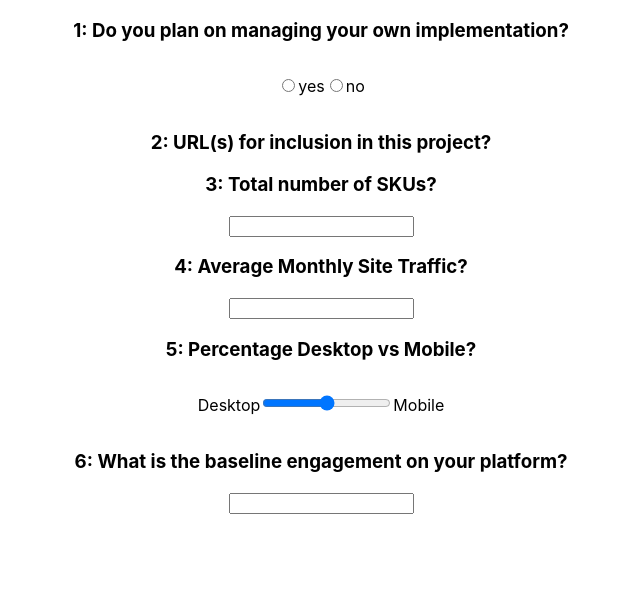
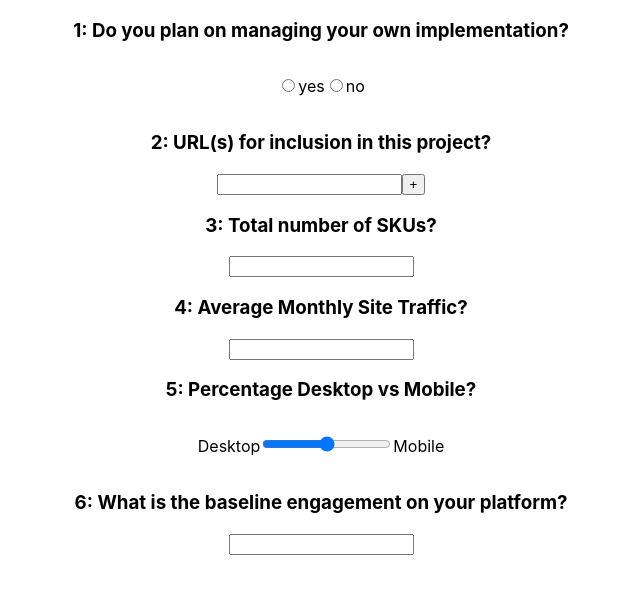
Before and after one commit to natesena/iguide, a React (Create React App) app: page / in a window 1280 px wide. Shown: the top 594 px of the page, without its empty margins (319-959 px from the left). Built offline with nearby package versions, Linux system fonts and the light colour scheme.

Commit message:
adjusting keys to be uuids

```diff
--- a/package.json
+++ b/package.json
@@ -10,6 +10,7 @@
     "react-code-blocks": "0.0.9-0",
     "react-dom": "^17.0.2",
     "react-scripts": "4.0.3",
+    "uuid": "^8.3.2",
     "web-vitals": "^1.1.2"
   },
   "scripts": {
--- a/src/components/implementationQuestion.js
+++ b/src/components/implementationQuestion.js
@@ -1,29 +1,44 @@
 import React, { useState } from "react";
+import { v4 as uuidv4 } from "uuid";
 
 function Question(props) {
   const [count, setCount] = useState([""]);
+
   var answerInput;
-  console.log("props: ", props);
   if (props.data.answerType === "input") {
     if (props.data.answerLimit === "none") {
-      answerInput = (
-        <div>
-          {[...count].map((x, i) => {
-            <div>
-              <input></input>
-              <button onClick={() => setCount(...count, "")}>+</button>
-            </div>;
-          })}
-        </div>
-      );
+      const inputs = count.map((x, i) => {
+        const uuidKey = uuidv4();
+        return (
+          <div key={uuidKey}>
+            <input
+              value={x}
+              onChange={(e) => {
+                let updatedInputs = count.map((value, index) => {
+                  console.log("index: ", index, " i: ", i);
+                  return (index = i ? e.target.value : "blah");
+                });
+                setCount(updatedInputs);
+              }}
+            />
+            {
+              (i = count.length ? (
+                <button onClick={() => setCount([...count, ""])}>+</button>
+              ) : null)
+            }
+          </div>
+        );
+      });
+
+      answerInput = <div>{inputs}</div>;
     } else {
-      answerInput = <input></input>;
+      answerInput = <input />;
     }
   } else if (props.data.answerType === "radio") {
     answerInput = (
       <div>
         {[...props.data.answers].map((value, i) => (
-          <div style={{ display: "inline-block" }}>
+          <div style={{ display: "inline-block" }} key={i}>
             <input
               style={{ display: "inline-block" }}
               type="radio"
--- a/src/components/implementationQuestionnaire.js
+++ b/src/components/implementationQuestionnaire.js
@@ -1,15 +1,20 @@
 import React from "react";
 import Question from "./implementationQuestion";
 import { Questions } from "../static/Questions";
+import { v4 as uuidv4 } from "uuid";
 
 function ImplementationQuestionnaire() {
   return (
     <div>
-      {[...Questions].map((questionData, i) => (
-        <div key={i}>
-          <Question data={questionData} number={i}></Question>
-        </div>
-      ))}
+      {[...Questions].map((questionData, i) => {
+        //create a UUID for question?
+        questionData.uuid = uuidv4();
+        return (
+          <div key={questionData.uuid}>
+            <Question data={questionData} number={i}></Question>
+          </div>
+        );
+      })}
     </div>
   );
 }
```
Also changed, not shown: 1 other file (tests, documents, lock files or other folders).
